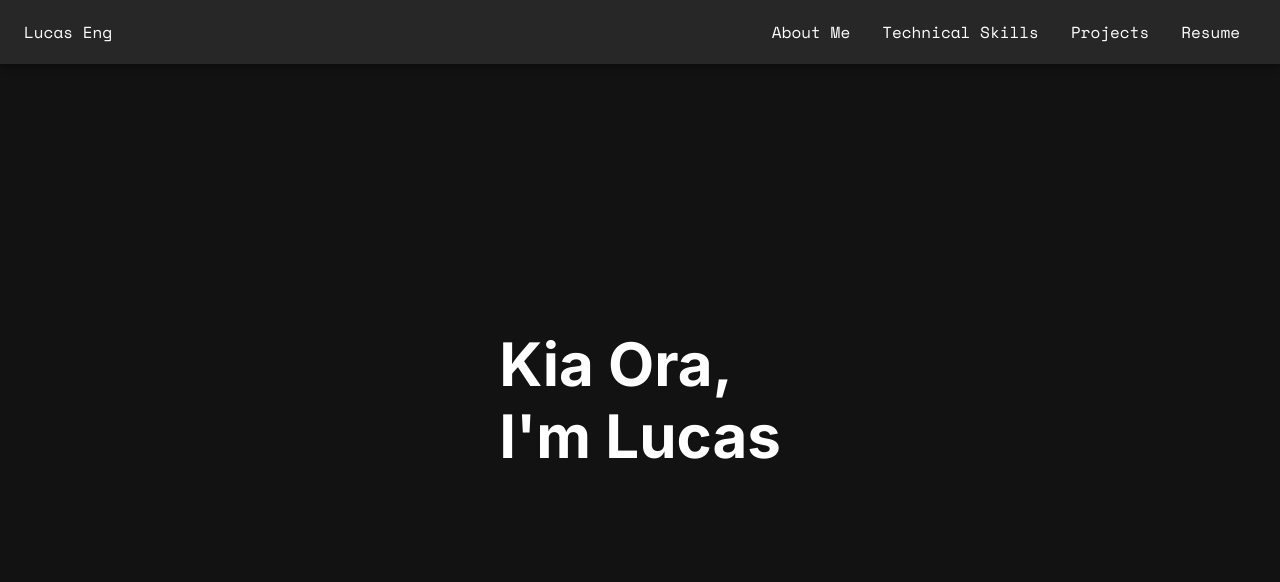
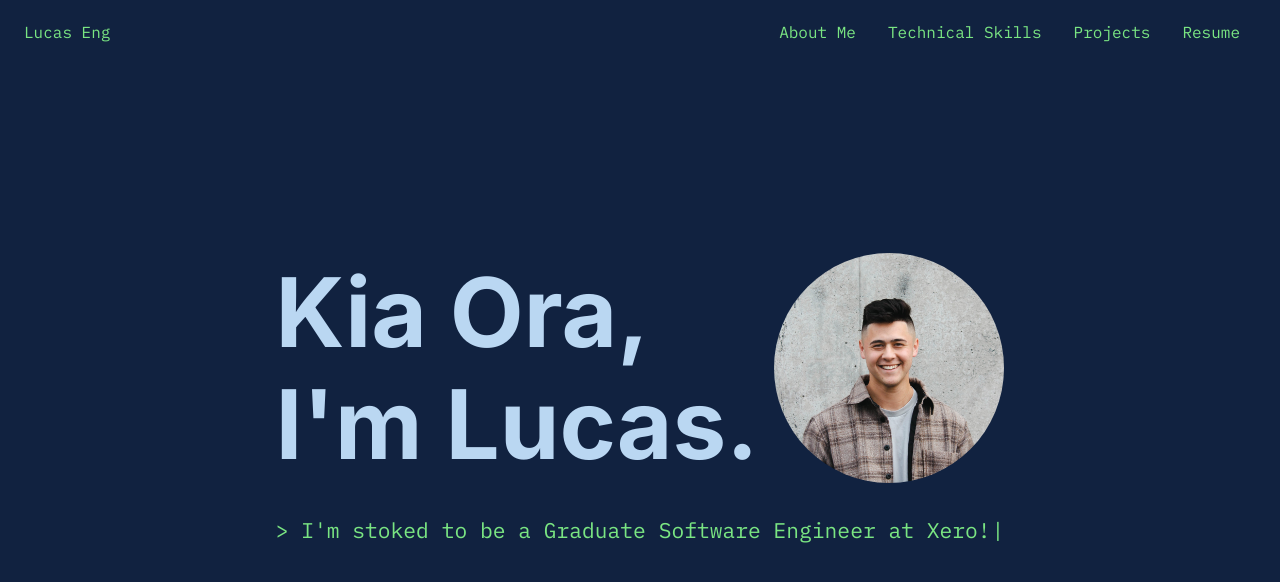
Before and after one commit to Lucaseng/lucaseng.dev, a React (Vite) app: page / in a window 1280 px wide. Shown: the top 582 px of the page. Built offline with nearby package versions, Linux system fonts and the light colour scheme.

Commit message:
feature - Added Typewriter Component and Modified Theme to use custom colours

```diff
--- a/index.html
+++ b/index.html
@@ -4,7 +4,10 @@
     <meta charset="UTF-8" />
     <link rel="icon" type="image/svg+xml" href="/vite.svg" />
     <meta name="viewport" content="width=device-width, initial-scale=1.0" />
-    <link rel="stylesheet" href="https://fonts.googleapis.com/css2?family=Space+Mono&display=swap" />
+    <link
+            href="https://fonts.googleapis.com/css2?family=IBM+Plex+Mono:wght@300;400;700&family=Inter:wght@400;500;700&display=swap"
+            rel="stylesheet"
+    />
     <link rel="stylesheet" href="https://fonts.googleapis.com/css2?family=Inter:wght@400;500;600;700&display=swap">
     <title>Lucas Eng</title>
   </head>
--- a/package.json
+++ b/package.json
@@ -14,7 +14,8 @@
     "@emotion/styled": "^11.11.5",
     "@mui/material": "^5.15.15",
     "react": "^18.2.0",
-    "react-dom": "^18.2.0"
+    "react-dom": "^18.2.0",
+    "typewriter-effect": "^2.21.0"
   },
   "devDependencies": {
     "@types/react": "^18.2.66",
--- a/src/App.tsx
+++ b/src/App.tsx
@@ -1,5 +1,5 @@
 import './App.css'
-import {Container, createTheme, CssBaseline, ThemeProvider} from "@mui/material";
+import {Box, createTheme, CssBaseline, ThemeProvider} from "@mui/material";
 import Header from "./Components/Header.tsx";
 import Home from "./Components/Home.tsx";
 
@@ -8,9 +8,17 @@ function App() {
     const darkTheme = createTheme({
         palette: {
             mode: 'dark',
+            background: {
+                default: '#112240',
+            },
+            text: {
+                primary: "#bad7f2",
+                secondary: "#7ae582"
+
+            }
         },
         typography: {
-            fontFamily: "Space Mono, Inter, Roboto"
+            fontFamily: "IBM Plex Mono, Inter, Roboto"
         }
     });
 
@@ -18,10 +26,10 @@ function App() {
     <>
         <ThemeProvider theme={darkTheme}>
             <CssBaseline />
-            <Container sx={{display:"flex", flexDirection:"column"}} maxWidth="lg">
+            <Box>
                 <Header/>
                 <Home/>
-            </Container>
+            </Box>
 
         </ThemeProvider>
 
--- a/src/Components/Header.tsx
+++ b/src/Components/Header.tsx
@@ -1,18 +1,21 @@
 import {AppBar, List, ListItemButton, ListItemText, Toolbar, Typography} from "@mui/material";
+import {useTheme} from "@mui/material/styles";
 
 const sections = ["About Me", "Technical Skills", "Projects", "Resume"]
 
 
 function Header() {
+    const theme = useTheme();
+
     return (
-        <AppBar>
-            <Toolbar style={{ display: "flex", justifyContent: "space-between" }}>
-                <Typography>Lucas Eng</Typography>
-                <div style={{ display: "flex" }}>
+        <AppBar elevation={0} sx={{backgroundColor: "transparent"}}>
+            <Toolbar style={{ backgroundColor: "transparent", display: "flex", justifyContent: "space-between"  }}>
+                <Typography color={theme.palette.text.secondary}>Lucas Eng</Typography>
+                <div  style={{ display: "flex" }}>
                     <List style={{ display: "inline-flex" }}>
                         {sections.map((section) => (
                             <ListItemButton key={section} sx={{ textAlign: 'center' }}>
-                                <ListItemText primary={section} />
+                                <ListItemText sx={{color: theme.palette.text.secondary}} primary={section}  />
                             </ListItemButton>
                         ))}
                     </List>
--- a/src/Components/Home.tsx
+++ b/src/Components/Home.tsx
@@ -1,6 +1,11 @@
-import {Container, Typography} from "@mui/material";
+import { Box, Avatar, Container, Stack, Typography, useMediaQuery } from "@mui/material";
+import { useTheme } from "@mui/material/styles";
+import Typewriter from 'typewriter-effect';
 
 function Home() {
+    const theme = useTheme();
+    const isSmallScreen = useMediaQuery(theme.breakpoints.down('md'));
+
     return (
         <Container>
             <div style={{
@@ -9,7 +14,45 @@ function Home() {
                 alignItems: 'center',
                 height: '100vh',
             }}>
-                <Typography fontFamily={"inter"} fontWeight={"700"} variant="h2">Kia Ora,<br/> I'm Lucas</Typography>
+                <Box>
+                    <Stack direction="row" spacing={2} paddingBottom={4} alignItems="center" justifyContent="center">
+                        {isSmallScreen ? (
+                            <>
+                                <Typography fontFamily={"inter"} fontWeight={"700"} variant="h3">Kia Ora,<br/> I'm
+                                    Lucas.</Typography>
+                                <Avatar
+                                    alt="Lucas Eng"
+                                    src="lucaseng.jpg"
+                                    sx={{width: 150, height: 150}}
+                                />
+                            </>
+
+                        ) : (
+                            <>
+                                <Typography fontFamily={"inter"} fontWeight={"700"} variant="h1">Kia Ora,<br/> I'm
+                                    Lucas.</Typography>
+                                <Avatar
+                                    alt="Lucas Eng"
+                                    src="lucaseng.jpg"
+                                    sx={{width: 230, height: 230, marginLeft: 4, marginRight: 4}}
+                                />
+                            </>
+
+                        )}
+                    </Stack>
+                    <Box color={theme.palette.text.secondary} style={{fontSize: "1.33em", margin: "auto", textAlign: 'center'}}>
+                        <Typewriter
+                            options={{
+                                delay: 30,
+                            }}
+                            onInit={(typewriter) => {
+                                typewriter
+                                    .typeString("> I'm stoked to be a Graduate Software Engineer at Xero!")
+                                    .start();
+                            }}
+                        />
+                    </Box>
+                </Box>
             </div>
         </Container>
 
--- a/src/index.css
+++ b/src/index.css
@@ -0,0 +1,3 @@
+.myWrapper {
+    font-size: 1.3em;
+}
```
Also changed, not shown: public/lucaseng.jpg (added), 1 other file (tests, documents, lock files or other folders).
